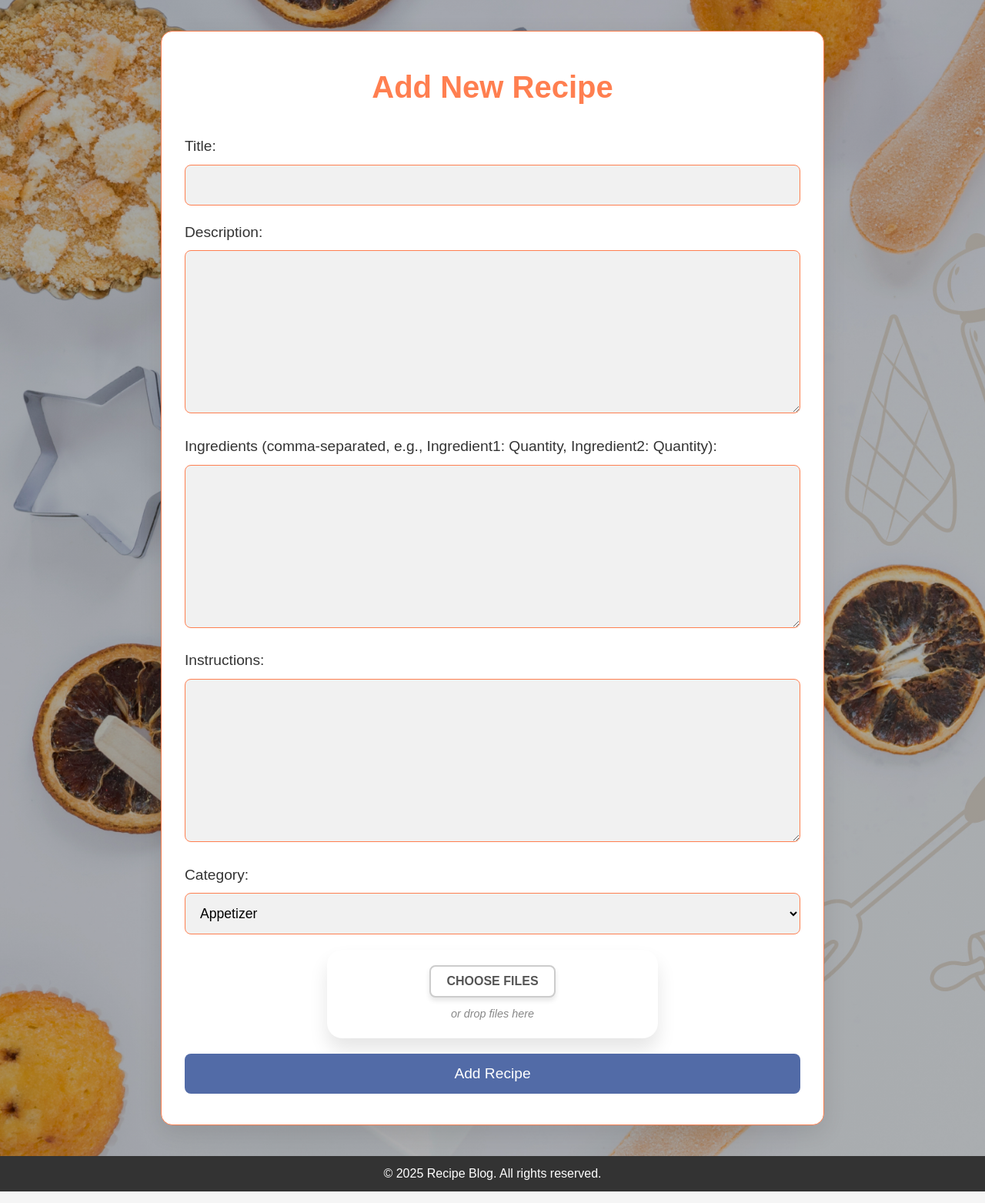
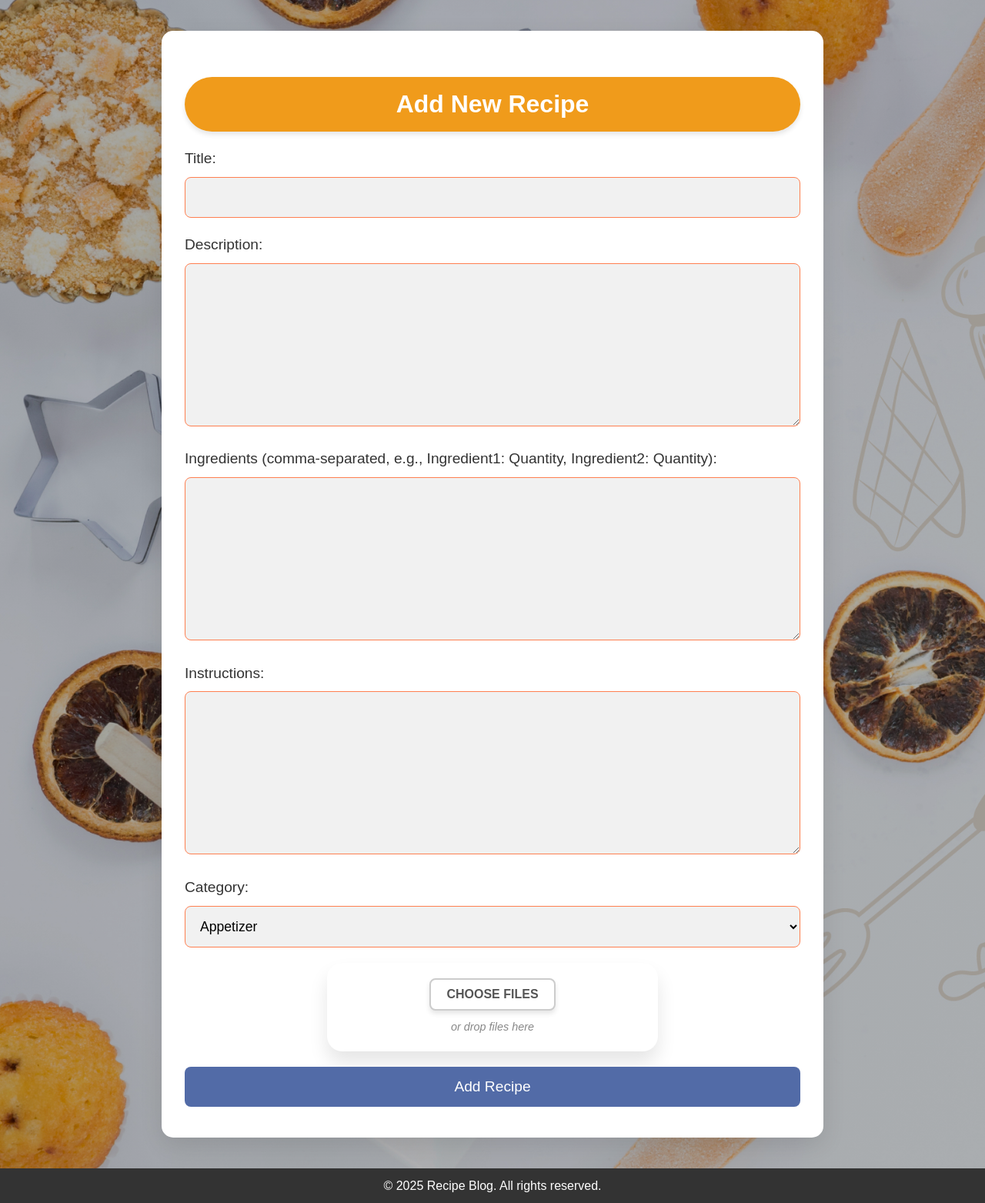
Before and after one commit to Rida3535/RecipeBlog, a Flask app: page /add_recipe in a window 1280 px wide. Shown: the part 99-1662 px from the top of the page at 77% size. Run offline with Flask 3, Linux system fonts and the light colour scheme; a user stored in the database is signed in; data comes from the database, SQL or seed files in the repository.

Commit message:
changes done

```diff
--- a/FinalFolder/static/css/add_recipe.css
+++ b/FinalFolder/static/css/add_recipe.css
@@ -74,16 +74,19 @@ header nav a:hover {
     padding: 40px 30px;
     border-radius: 15px;
     box-shadow: 0 10px 30px rgba(0, 0, 0, 0.1);
-    border: 1px solid #ff7f50;
 }
 
 /* Form Heading */
 .form-container h1 {
-    font-size: 2.5em;
-    margin-bottom: 30px;
-    color: #ff7f50;
+    margin-bottom: 20px;
+    margin-top: 20px;
+    color: #fff;
+    background-color: #f09b1b;
+    padding: 10px 20px;
+    font-size: 2em;
+    border-radius: 50px;
     text-align: center;
-    font-weight: 600;
+    box-shadow: 0 4px 6px rgba(0, 0, 0, 0.1);
 }
 
 /* Form Inputs */
--- a/FinalFolder/static/css/recipe_details.css
+++ b/FinalFolder/static/css/recipe_details.css
@@ -4,8 +4,6 @@ body, h1, h2, h3, p, a, ul, li, form, textarea, button {
     padding: 0;
     font-family: 'Poppins', sans-serif;
     text-decoration: none;
-   /* list-style: none; */
-    box-sizing: border-box;
 }
 
 /* Body Styling */
@@ -13,7 +11,6 @@ body {
     background-image: linear-gradient(rgba(0, 0, 0, 0.3), rgba(0, 0, 0, 0.3)), url('/static/images/bg3.jpg');
     background-size: cover;
     color: #333;
-    line-height: 1.6;
     display: flex;
     flex-direction: column;
     min-height: 100vh;
```
